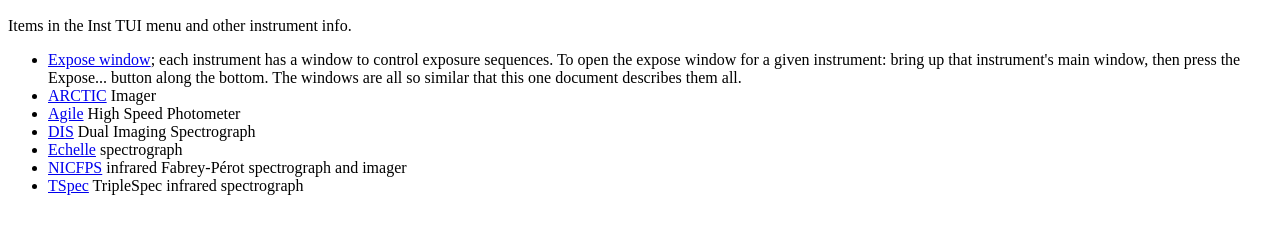
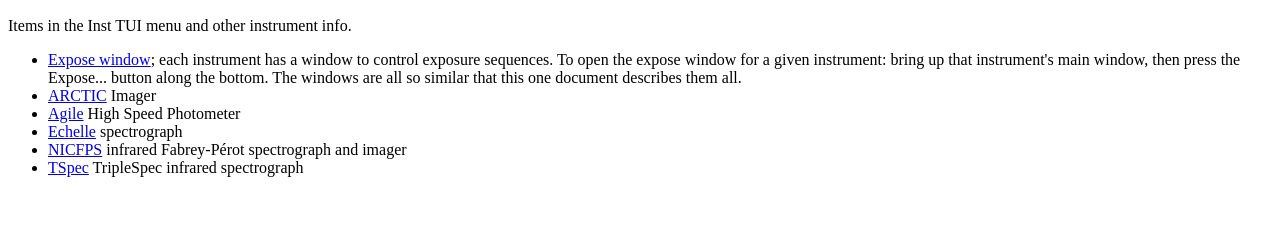
Before and after one commit to ApachePointObservatory/TUI3, a plain HTML site: page TUI/Help/Instruments/index.html in a window 1280 px wide. Shown: the part 50-284 px from the top of the page. Drawn offline with Linux system fonts and the light colour scheme.

Commit message:
Remove DIS from instruments help

```diff
--- a/TUI/Help/Instruments/index.html
+++ b/TUI/Help/Instruments/index.html
@@ -13,7 +13,6 @@
 	<li><a href="ExposeWin.html">Expose window</a>; each instrument has a window to control exposure sequences. To open the expose window for a given instrument: bring up that instrument's main window, then press the Expose... button along the bottom. The windows are all so similar that this one document describes them all.
     <li><a href="ARCTIC/index.html">ARCTIC</a> Imager
     <li><a href="AgileWin.html">Agile</a> High Speed Photometer
-	<li><a href="DIS/index.html">DIS</a> Dual Imaging Spectrograph
     <li><a href="Echelle/index.html">Echelle</a> spectrograph
 	<li><a href="NICFPS/index.html">NICFPS</a> infrared Fabrey-P&eacute;rot spectrograph and imager
 	<li><a href="TSpec/index.html">TSpec</a> TripleSpec infrared spectrograph
```
